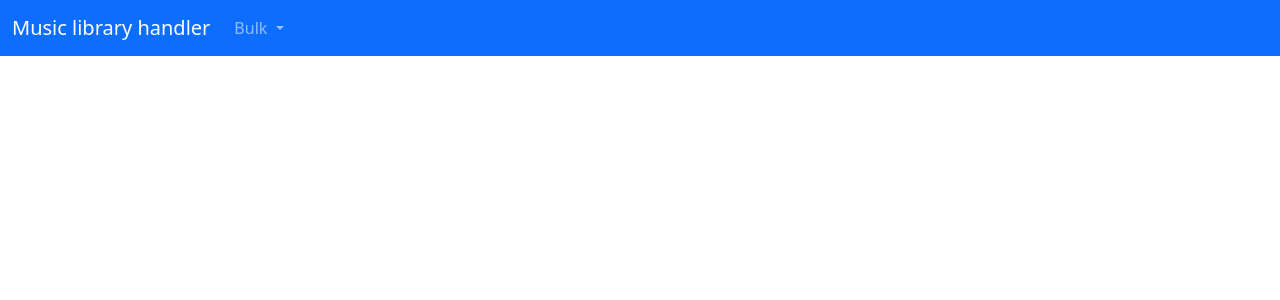
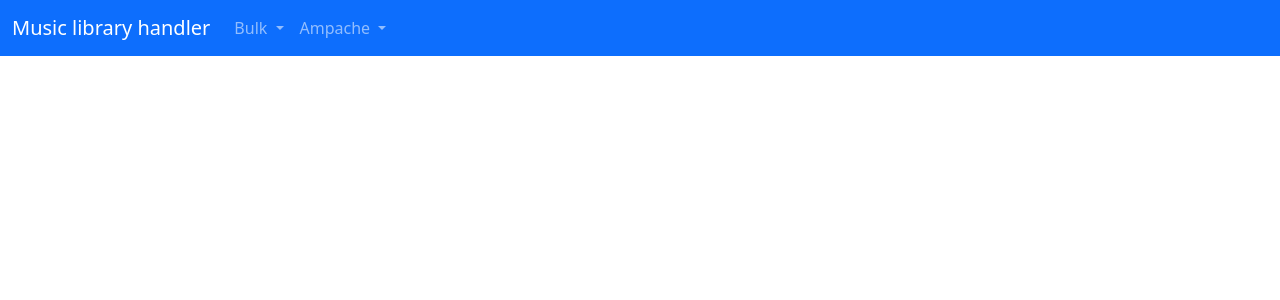
Before and after one commit to olaulau/ampache-music-manager, a PHP site: template php/view/layout/header.phtml in a window 1280 px wide. Shown: the top 300 px of the page. Run offline with PHP 8.4, Linux system fonts and the light colour scheme; the template is opened without the code that fills it: most values are stand-ins (such as "Sample title", 1, 10 or a date in 2020); some libraries are stand-ins or nearby versions.

Commit message:
add menu links to current ampache routes

```diff
--- a/php/view/layout/header.phtml
+++ b/php/view/layout/header.phtml
@@ -18,6 +18,13 @@
 								<li><a class="dropdown-item" href="<?= $BASE . $f3->alias("bulk_rename") ?>">rename</a></li>
 							</ul>
 						</li>
+						<li class="nav-item dropdown">
+							<a class="nav-link dropdown-toggle" href="#" role="button" data-bs-toggle="dropdown" aria-expanded="false"> Ampache </a>
+							<ul class="dropdown-menu dropdown-menu-dark bg-primary">
+								<li><a class="dropdown-item" href="<?= $BASE . $f3->alias("ampache_stats") ?>">stats</a></li>
+								<li><a class="dropdown-item" href="<?= $BASE . $f3->alias("ampache_navigate") ?>">navigate</a></li>
+							</ul>
+						</li>
 					</ul>
 				</div>
 			</div>
```
